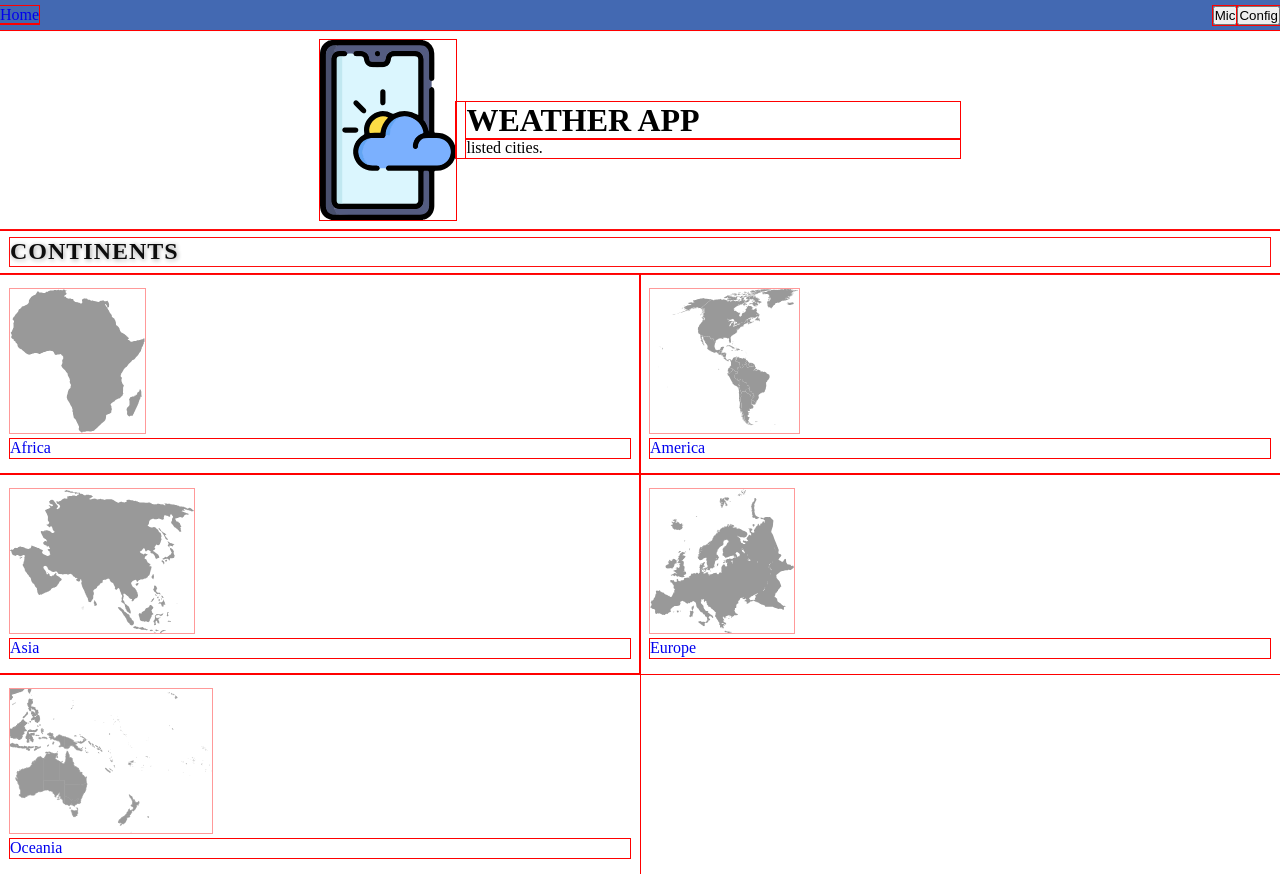
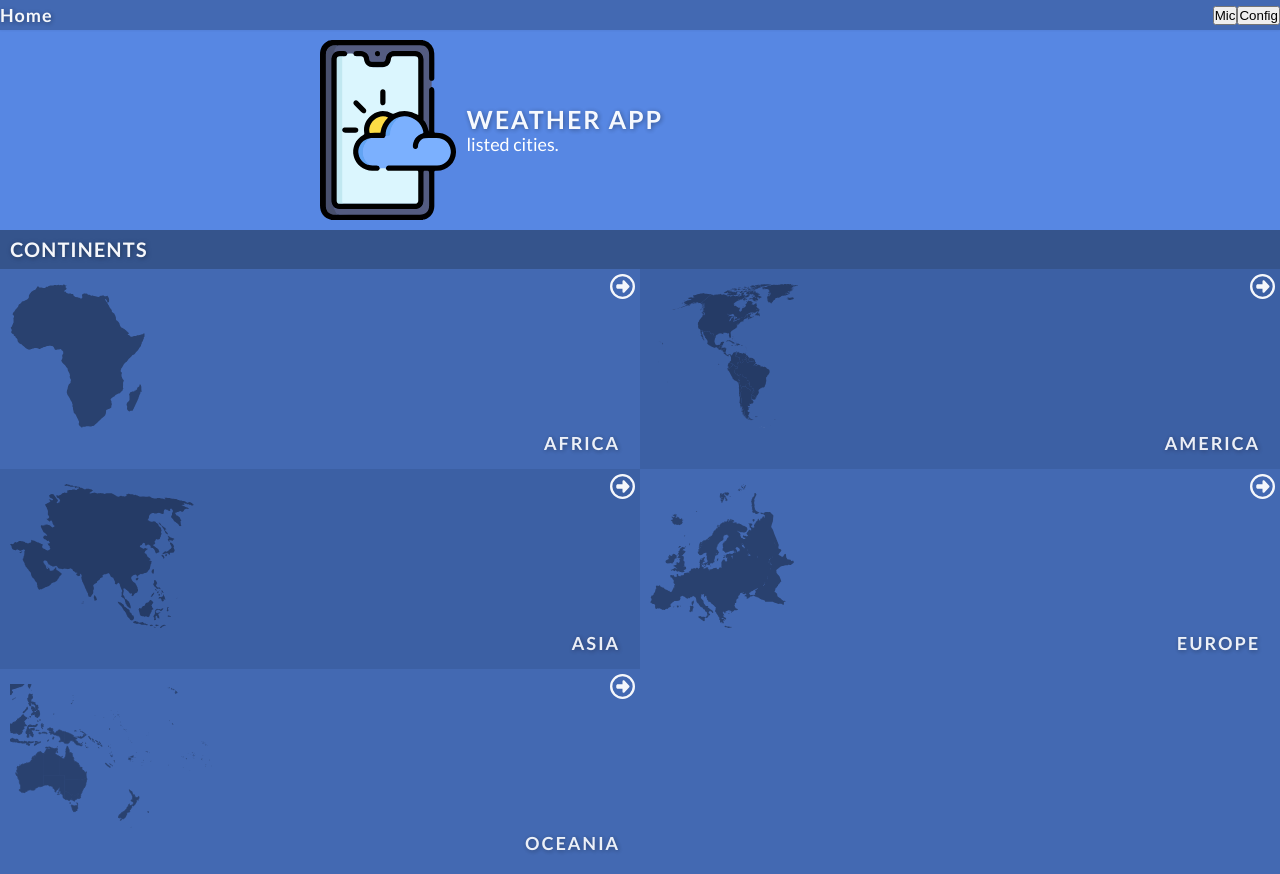
Before and after one commit to Ruthmy/weather-app, a React (Create React App) app: page /#/ in a window 1280 px wide. Built offline with nearby package versions, Linux system fonts and the light colour scheme; a web font is replaced by a local one.

Commit message:
Modified 'index.css' -stylesheet- Added the new properties/selector needed to match the original design

```diff
--- a/src/index.css
+++ b/src/index.css
@@ -5,10 +5,12 @@
   --font-one: 'Lato', sans-serif;
   --font-two: 'Gill Sans', sans-serif;
   --blue-color: #4369b2;
-  --p-size: 1.6rem;
-  --h1-size: 3.2rem;
-  --h2-size: 2.4rem;
-  --h3-size: 1.8rem;
+  --blue-color-light: #5787e3;
+  --blue-color-medium: #3d60a4;
+  --blue-color-dark: #35548b;
+  --p-size: 1.8rem;
+  --h1-size: 2.5rem;
+  --h2-size: 2rem;
 }
 
 html {
@@ -24,7 +26,13 @@ html {
   box-sizing: inherit;
   margin: 0;
   padding: 0;
-  outline: 1px solid red !important;
+
+  /* outline: 1px solid red !important; */
+}
+
+body {
+  background-color: var(--blue-color);
+  color: #fff;
 }
 
 .d-flex-column {
@@ -41,8 +49,6 @@ h1 { font-size: var(--h1-size); }
 
 h2 { font-size: var(--h2-size); }
 
-h3 { font-size: var(--h3-size); }
-
 p { font-size: var(--p-size); }
 
 a {
@@ -51,3 +57,43 @@ a {
 }
 
 li { list-style: none; }
+
+h1,
+h2 {
+  font-family: var(--font-two);
+}
+
+a,
+p {
+  font-family: var(--font-one);
+}
+
+h1.title {
+  font-weight: 800;
+  letter-spacing: 0.2rem;
+  text-shadow: 1px 1px 5px rgba(0, 0, 0, 0.4);
+  opacity: 0.95;
+}
+
+a,
+a:link,
+a:visited,
+a:focus,
+a:hover,
+a:active {
+  color: inherit;
+  font-weight: 600;
+  letter-spacing: 0.1rem;
+  text-shadow: 1px 1px 5px rgba(0, 0, 0, 0.4);
+  opacity: 0.95;
+}
+
+p.continents__detail {
+  font-family: var(--font-two);
+  text-align: right;
+  font-weight: 800;
+  text-transform: uppercase;
+  letter-spacing: 0.2rem;
+  text-shadow: 1px 1px 5px rgba(0, 0, 0, 0.4);
+  opacity: 0.95;
+}
```
